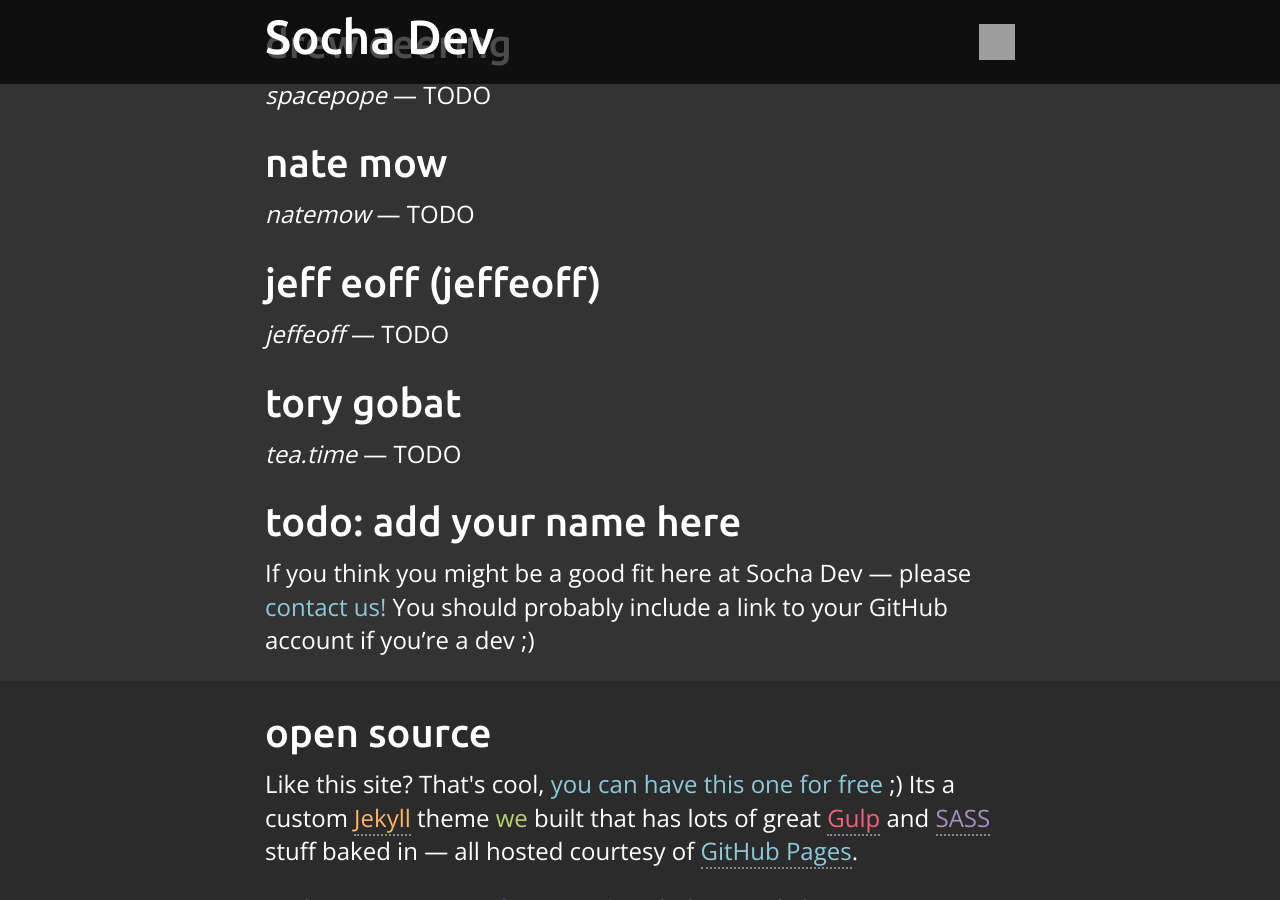
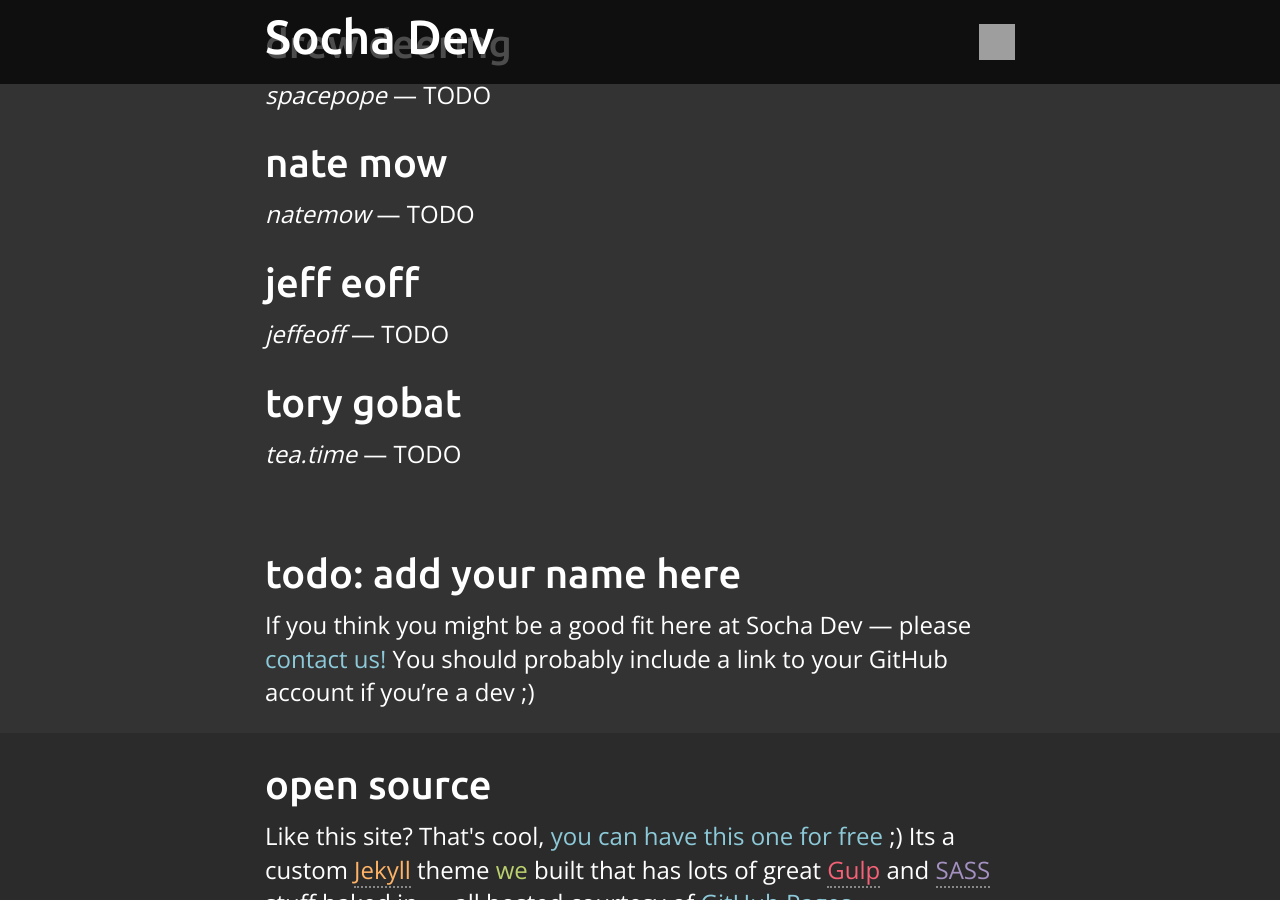
Before and after one commit to SochaDev/sochadev.github.io, a Jekyll site: the page built from team.md, in a window 1280 px wide and 900 px high, scrolled down 605 px. Built offline with Jekyll 4.4.1, drawn with Linux system fonts in a browser that asks for light colours; nearby versions of some CDN libraries; grey boxes are pictures that could not be loaded.

Commit message:
Buncha layout and copy updates.

```diff
--- a/team.md
+++ b/team.md
@@ -22,7 +22,7 @@
 
 _natemow_ &mdash; TODO
 
-## Jeff Eoff (jeffeoff)
+## Jeff Eoff
 
 _jeffeoff_ &mdash; TODO
 
@@ -30,6 +30,8 @@
 
 _tea.time_ &mdash; TODO
 
+<hr>
+
 ## TODO: add your name here
 
 If you think you might be a good fit here at Socha Dev &mdash; please <a href="/#contact" class="blue">contact us!</a> You should probably include a link to your GitHub account if you're a dev ;)
```
